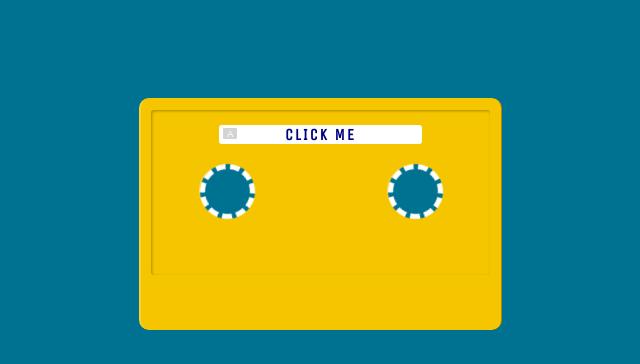
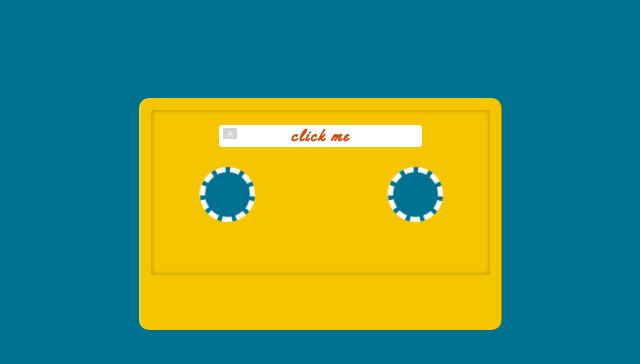
Before and after one commit to SFidan/tape-agent, a PHP site: page / in a window 1280 px wide. Shown: the part 242-606 px from the top of the page, without its empty margins (320-960 px from the left). Run offline with PHP 8.4, Linux system fonts and the light colour scheme; data that the repository does not hold is empty; some libraries are stand-ins or nearby versions.

Commit message:
changes to css

```diff
--- a/css/style.css
+++ b/css/style.css
@@ -377,8 +377,8 @@ textarea:focus, input:focus {
   padding-top: 12px;
   overflow: hidden;
   cursor: pointer;
-  -webkit-transition: all .15s;
-  transition: all .15s;
+  -webkit-transition: all .2s;
+  transition: all .2s;
 }
 
 .second-cassette {
@@ -401,8 +401,8 @@ textarea:focus, input:focus {
   height: 150px;
   width: 94%;
   border-radius: 3px;
-  -webkit-box-shadow: inset 1px 1px 3px rgba(0, 0, 0, 0.3);
-          box-shadow: inset 1px 1px 3px rgba(0, 0, 0, 0.3);
+  -webkit-box-shadow: inset 0px 0px 5px rgba(0, 0, 0, 0.3);
+          box-shadow: inset 0px 0px 5px rgba(0, 0, 0, 0.3);
   padding-top: 15px;
   text-align: center;
 }
@@ -490,4 +490,13 @@ textarea:focus, input:focus {
     -webkit-transform: rotate(359deg);
   }
 }
+
+#letter #ranga, #ranga {
+  font-family: 'Yellowtail', cursive;
+}
+
+#ranga {
+  color: #d8460b;
+  text-transform: lowercase;
+}
 /*# sourceMappingURL=style.css.map */
--- a/css/style.sass
+++ b/css/style.sass
@@ -266,7 +266,7 @@ textarea:focus, input:focus
   padding-top: 12px;
   overflow: hidden;
   cursor: pointer
-  transition: all .15s
+  transition: all .2s
 
 .second-cassette
   margin-top: 10px
@@ -283,7 +283,7 @@ textarea:focus, input:focus
   height: 150px;
   width: 94%;
   border-radius: 3px;
-  box-shadow: inset 1px 1px 3px rgba(0, 0, 0, 0.3);
+  box-shadow: inset 0px 0px 5px rgba(0, 0, 0, 0.3);
   padding-top: 15px;
   text-align: center;
 
@@ -370,3 +370,10 @@ textarea:focus, input:focus
 
   to
     -webkit-transform: rotate(359deg);
+
+#letter #ranga, #ranga
+  font-family: 'Yellowtail', cursive;
+
+#ranga
+  color: #d8460b
+  text-transform: lowercase
--- a/display.php
+++ b/display.php
@@ -6,7 +6,7 @@
             <div class="second-cassette cassette initial" v-bind:class="{ active: isActive}" v-if='fail === 0'>
                 <div class="innerbox">
                     <div class="label">
-                        <span>for you<span>
+                        <span id='ranga'>for you<span>
                     </div>
                     <div class="spin1">
                     </div>
--- a/index.php
+++ b/index.php
@@ -6,7 +6,7 @@
             <div v-on:click="changeStep('next')" class="cassette" :key="1" v-if='step === 0'>
                 <div class="innerbox">
                     <div class="label">
-                        <span>click me<span>
+                        <span id='ranga'>click me<span>
                     </div>
                     <div class="spin1">
                     </div>
@@ -74,10 +74,10 @@
             </div>
 
             <div id='letter' :key="8" v-if='step === 7'>
-                <h2>Your link:</h2><span>tapeagent.app/{{ link }}</span>
-                <h2>Your password:</h2><span>{{ pass }}</span>
-                <h2>Your First Codeword:</h2><span>{{ code1 }}</span>
-                <h2>Your Second Codeword:</h2><span>{{ code2 }}</span>
+                <h2>Your link:</h2><span id='ranga'>tapeagent.app/{{ link }}</span>
+                <h2>Your password:</h2><span id='ranga'>{{ pass }}</span>
+                <h2>Your First Codeword:</h2><span id='ranga'>{{ code1 }}</span>
+                <h2>Your Second Codeword:</h2><span id='ranga'>{{ code2 }}</span>
             </div>
 
         </transition-group>
--- a/top.php
+++ b/top.php
@@ -6,7 +6,7 @@
     <link rel="stylesheet" type="text/css" href="css/style.css">
     <script src="https://unpkg.com/axios/dist/axios.min.js"></script>
     <link rel="stylesheet" href="https://use.fontawesome.com/releases/v5.8.2/css/all.css" integrity="sha384-oS3vJWv+0UjzBfQzYUhtDYW+Pj2yciDJxpsK1OYPAYjqT085Qq/1cq5FLXAZQ7Ay" crossorigin="anonymous">
-    <link href="https://fonts.googleapis.com/css?family=Pacifico|Unica+One&display=swap" rel="stylesheet">
+    <link href="https://fonts.googleapis.com/css?family=Pacifico|Unica+One|Yellowtail&display=swap" rel="stylesheet">
     <script src="https://cdn.jsdelivr.net/npm/vue@2.6.10/dist/vue.js"></script>
     <meta name='viewport' content='width=device-width, initial-scale=1.0, maximum-scale=1.0, user-scalable=0' />
 </head>
```
Also changed, not shown: 1 other file.
